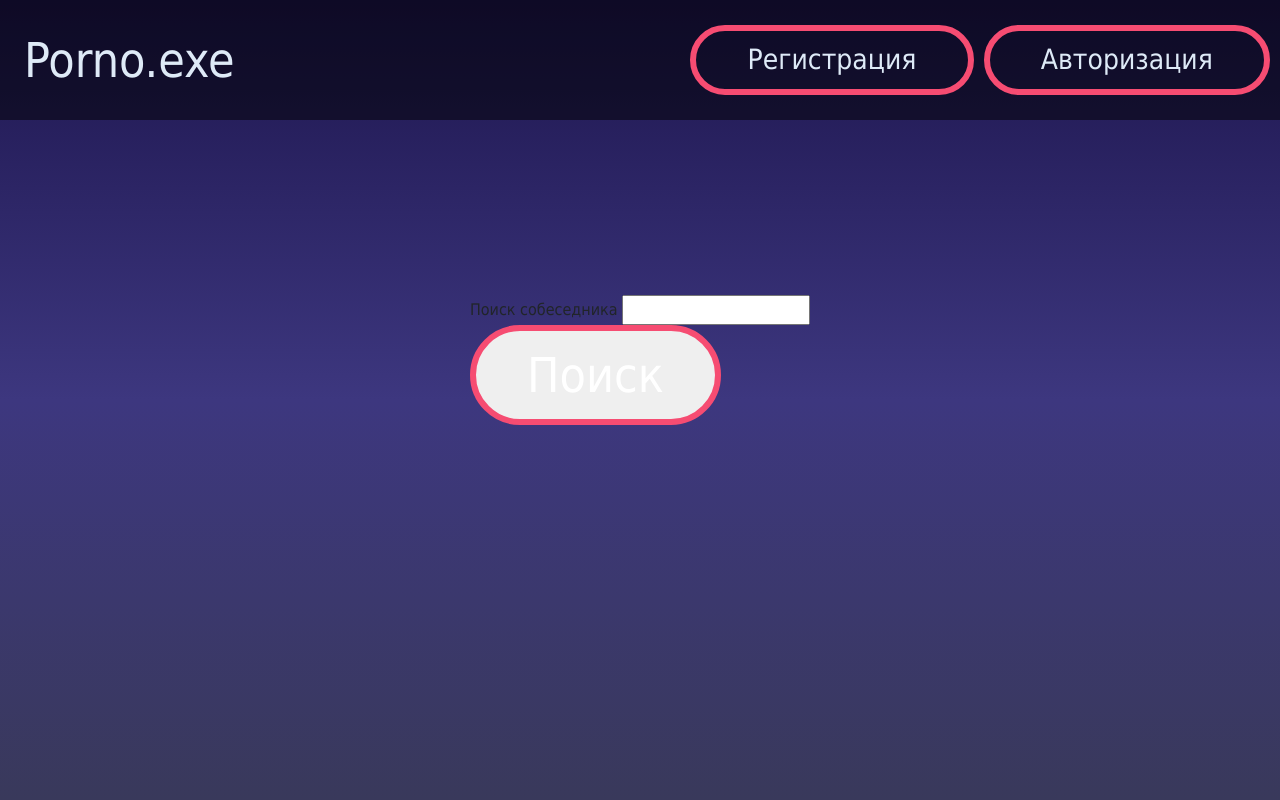
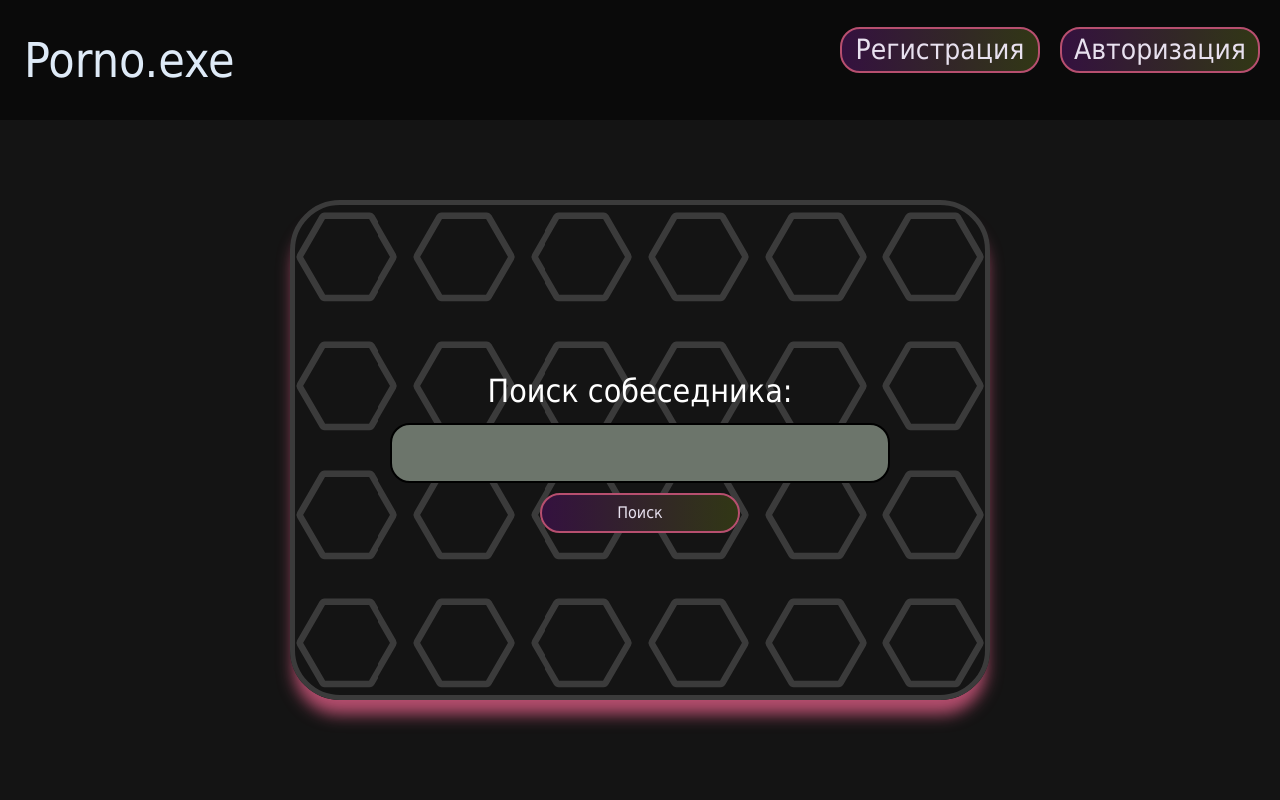
Before and after one commit to 51Sirius/Messanger, a Flask app: page /search in a window 1280 px wide. Run offline with Flask 3, Linux system fonts and the light colour scheme.

Commit message:
Feat: update frontend

```diff
--- a/server/Static/css/main.css
+++ b/server/Static/css/main.css
@@ -1,6 +1,24 @@
 :root {
     --main-font: #deeaf7;
 }
+
+.animation {
+    animation: shadowAnim 4s ease-in-out infinite;
+  }
+
+  @keyframes shadowAnim {
+    0% {
+      box-shadow: 0px 18px 16px -40px rgba(183,79,111,0.9);
+    }
+
+    50% {
+      box-shadow: 0px 18px 16px 5px rgba(183, 79, 111, 1);
+    }
+
+    100% {
+      box-shadow: 0px 18px 16px -40px rgba(183,79,111,0.9);
+    }
+  }
 
 
 body {
@@ -8,11 +26,11 @@ body {
     overflow-y: auto;
     overflow-x: hidden;
     margin: 0;
-    background: linear-gradient(to bottom, #1d154e, #3d377f, #39395b);
+        background-color: #141414;
 }
 
 .page {
-    background: linear-gradient(to bottom, #1d154e, #3d377f, #39395b);
+    background: #141414;
     min-width: 100vw;
     min-height: 100vh;
 }
@@ -27,17 +45,26 @@ main {
 
 .welcome-block {
     flex-direction: column;
-    height: 100%;
-    width: 100%;
+    min-height: 500px;
+    width: 750px;
     display: flex;
     justify-content: space-around;
     align-items: center;
+    border: 5px solid #3b3b3b;
+    border-radius: 50px;
+    background-image: url("../img/hexagon-bg.svg");
+    background-size: 15%;
+    background-position: top left;
+    background-repeat: space;
+    transition: 0.2s;
+    box-shadow: 0px 33px 61px 0px rgba(183,79,111,0.81);
+
 }
 
 .welcome-string {
     text-align: center;
     color: var(--main-font);
-    font-size: 6vw;
+    font-size: 4vw;
 }
 
 main .button {
--- a/server/Static/css/navbar.css
+++ b/server/Static/css/navbar.css
@@ -10,13 +10,7 @@ header {
     width: 100%;
 }
 
-header .button {
-    transition: transform .3s;
-    text-decoration: none;
-    display: block;
-    border: #F64C72 6px solid;
-    border-radius: 12vh;
-}
+
 
 .logo {
     color: #deeaf7;
@@ -35,11 +29,31 @@ header .button-group {
     text-decoration: none;
     display: flex;
     color: var(--main-font);
+    gap: 20px;
+    margin-bottom: 20px;
+    margin-right: 20px;
 }
 
-header .button {
-    margin-right: 10px;
-    padding: 1vh 4vw 1vh 4vw;
+.nav-btn {
+    display: block;
+    color:#E8E1EF !important;
+    width: 200px;
+    background: linear-gradient(90deg, #34113F 0%, #313715 50%, #34113F 100%);
+    background-size: 200% auto;
+    border-radius:20px;
+    border: 2px solid #B74F6F;
+    transition: 0.5s;
+    text-align: center;
+   padding: 0;
+}
+
+.nav-btn:hover {
+    background-position: right center;
+    transform: scale(1.1);
+}
+
+.nav-btn:active {
+  transform: scale(0.8);
 }
 
 header .nickname {
--- /dev/null
+++ b/server/Static/css/search.css
@@ -0,0 +1,92 @@
+.animation {
+  animation: shadowAnim 4s ease-in-out infinite;
+}
+
+@keyframes shadowAnim {
+  0% {
+    /* transform: scale(1); */
+    box-shadow: 0px 18px 16px -40px rgba(183,79,111,0.9);
+  }
+
+  50% {
+    /* transform: scale(1.1); */
+    box-shadow: 0px 18px 16px 5px rgba(183, 79, 111, 1);
+  }
+
+  100% {
+    /* transform: scale(1); */
+    box-shadow: 0px 18px 16px -40px rgba(183,79,111,0.9);
+  }
+}
+
+
+
+.search-container {
+    margin-top: 80px;
+    display: flex;
+    flex-direction: row;
+    align-items: center;
+    width: 700px;
+    height: 500px;
+    border: 5px solid #3b3b3b;
+    border-radius: 50px;
+    background-image: url("../img/hexagon-bg.svg");
+    background-size: 15%;
+    background-position: top left;
+    background-repeat: space;
+    transition: 0.2s;
+    box-shadow: 0px 33px 61px 0px rgba(183,79,111,0.81);
+
+}
+
+
+.form {
+    text-align: center;
+    display: flex;
+    flex-direction: column;
+    align-items: center;
+    width: 500px;
+    margin: 0 auto;
+
+    input {
+        width: 500px;
+        height: 60px;
+        border-radius: 20px;
+        background-color: #6C756B;
+        border: 2px solid #000;
+        color:#E8E1EF ;
+        text-align: center;
+        font-weight: bold;
+        font-size: 1.5rem;
+    }
+
+    .form-label {
+        color: #fff;
+        font-size: 2rem;
+    }
+
+
+
+}
+
+
+.form-button {
+    color:#E8E1EF;
+    width: 200px;
+    height: 40px;
+    margin-top: 10px;
+    background: linear-gradient(90deg, #34113F 0%, #313715 50%, #34113F 100%);
+    background-size: 200% auto;
+    border-radius:20px;
+    border: 2px solid #B74F6F;
+    transition: 0.5s;
+}
+
+.form-button:hover {
+    background-position: right center;
+    transform: scale(1.1);
+}
+
+.form-button:active {
+  transform: scale(0.8);
+}
--- a/server/Templates/index.html
+++ b/server/Templates/index.html
@@ -1,5 +1,6 @@
 {% extends 'base.html' %}
 {% block content %}
-    <div class="welcome-block">
+    <div class="welcome-block animation">
         <div class="welcome-string">Добро пожаловать</div>
+    </div>
 {% endblock %}
--- a/server/Templates/login.html
+++ b/server/Templates/login.html
@@ -7,7 +7,7 @@
     <link href="https://fonts.googleapis.com/css2?family=Jost:wght@500&display=swap"  rel="stylesheet">
 </head>
 <body>
-<div class="main">
+<div class="main animation">
     <input type="checkbox" id="chk" aria-hidden="true">
     <div class="signup">
         <form action="{{ url_for('login') }}" method="post" novalidate>
--- a/server/Templates/navbar.html
+++ b/server/Templates/navbar.html
@@ -2,8 +2,8 @@
     <a class="logo" href="/">Porno.exe</a>
     {% if current_user.is_anonymous %}
         <div class="button-group">
-            <a href="{{ url_for('registration') }}" class="button small">Регистрация</a>
-            <a href="{{ url_for('login') }}" class="button small">Авторизация</a>
+            <a href="{{ url_for('registration') }}" class="nav-btn small">Регистрация</a>
+            <a href="{{ url_for('login') }}" class="nav-btn small">Авторизация</a>
         </div>
     {% else %}
         <div class="nav-item dropdown">
@@ -12,6 +12,7 @@
                 <li><a class="dropdown-item" href="">Профиль</a></li>
                 <li><a class="dropdown-item" href="">Настройки</a></li>
                 <li><a class="dropdown-item" href="">Помощь</a></li>
+                <li><a class="dropdown-item" href="{{ url_for('chat') }}">Чатик</a></li>
                 <li><a class="dropdown-item" href="#">&raquo; Сообщество  </a>
                     <ul class="submenu submenu-left dropdown-menu">
                         <li><a class="dropdown-item" href="">To be continue...</a></li>
--- a/server/Templates/registration.html
+++ b/server/Templates/registration.html
@@ -7,7 +7,7 @@
     <link href="https://fonts.googleapis.com/css2?family=Jost:wght@500&display=swap"  rel="stylesheet">
 </head>
 <body>
-<div class="main">
+<div class="main animation">
     <input type="checkbox" id="chk" aria-hidden="true">
     <div class="signup">
         <form action="{{ url_for('registration') }}" method="post" novalidate>
--- a/server/Templates/search.html
+++ b/server/Templates/search.html
@@ -1,12 +1,15 @@
 {% extends 'base.html' %}
+{% block custom %}
+    <link rel="stylesheet" href="{{ url_for('static', filename='css/search.css') }}">
+{% endblock %}
 {% block content %}
 
-<div class="signup">
-    <form action="{{ url_for('chat') }}" method="post" novalidate>
-        <label for="chk" aria-hidden="true">Поиск собеседника</label>
+<div class="search-container animation">
+    <form class="form" action="{{ url_for('chat') }}" method="post" novalidate>
+        <label class="form-label" for="chk" aria-hidden="true">Поиск собеседника:</label>
         {{ search_form.csrf_token }}
         {{ search_form.name }}
-        <button type="submit" class="button">Поиск</button>
+        <button type="submit" class="form-button">Поиск</button>
     </form>
 </div>
 {% endblock %}
--- a/server/app.py
+++ b/server/app.py
@@ -94,7 +94,7 @@ def registration():
         existing_user = User.query.filter_by(username=name).first()
         if existing_user:
             abort(400)
-        wallet = "1" #request.get("")
+        wallet = "2" #request.get("")
         user = User(username=name, wallet=wallet)
         db.session.add(user)
         db.session.commit()
```
Also changed, not shown: server/Static/css/authentication.css (+42 -3 lines), server/Static/css/chat.css (+128 -8 lines), server/Templates/chat.html (+16 -5 lines), server/index.html (deleted, +0 -15 lines), server/Static/img/hexagon-bg.svg (added), server/Static/img/hexagon-svgrepo-com.svg (added), server/Static/img/reload.svg (added), server/Static/img/send.svg (added).
